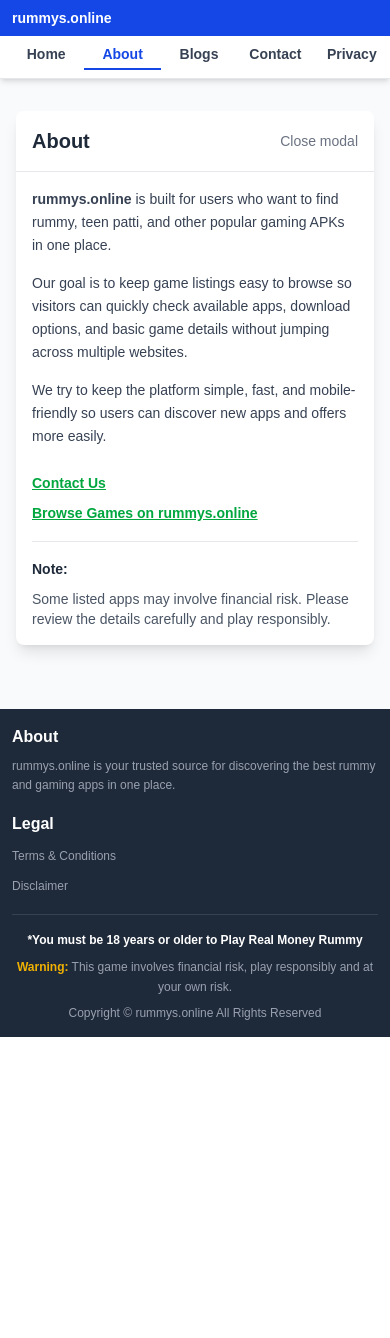
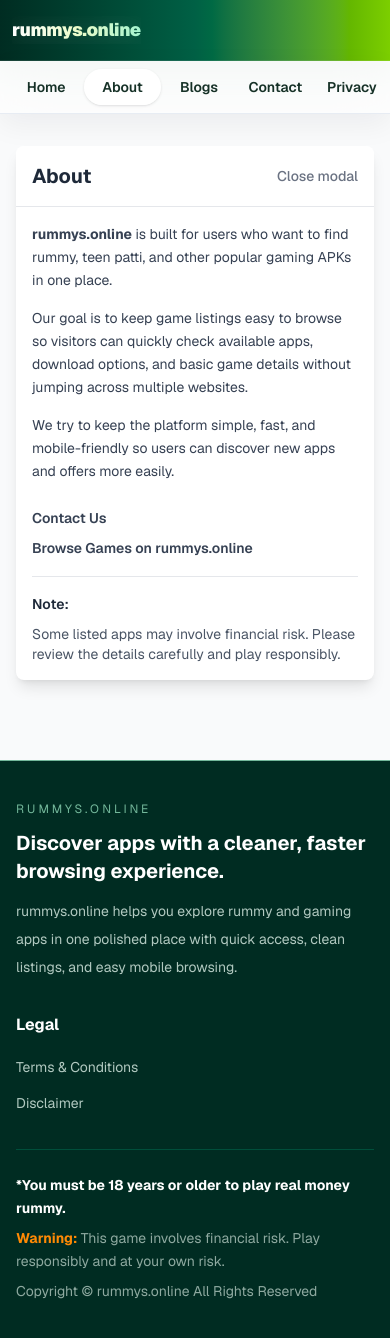
Before and after one commit to mahendra1234Kumar/Rummy-Apk-Hub, a Next.js app: page /about in a window 390 px wide. Shown: the top 1338 px of the page. Before the commit the page ends 1037 px from the top, so only its background shows below. Built offline with nearby package versions, Linux system fonts and the light colour scheme.

Commit message:
latest code change

```diff
--- a/src/app/globals.css
+++ b/src/app/globals.css
@@ -1,8 +1,14 @@
 @import "tailwindcss";
 
 :root {
-  --background: #ffffff;
-  --foreground: #171717;
+  --background: #f3f8f0;
+  --foreground: #163127;
+  --surface: rgba(255, 255, 255, 0.78);
+  --surface-strong: #fffdf8;
+  --border-soft: rgba(22, 49, 39, 0.08);
+  --brand: #4caf50;
+  --brand-deep: #163127;
+  --accent: #f97316;
 }
 
 @theme inline {
@@ -12,31 +18,33 @@
   --font-mono: var(--font-geist-mono);
 }
 
-@media (prefers-color-scheme: dark) {
-  :root {
-    --background: #0a0a0a;
-    --foreground: #ededed;
-  }
-}
-
-body {
-  background: var(--background);
-  color: var(--foreground);
-  font-family: Arial, Helvetica, sans-serif;
-  margin: 0;
-  padding: 0;
+* {
+  box-sizing: border-box;
 }
 
 html {
   width: 100%;
   overflow-x: hidden;
   scroll-behavior: smooth;
-  scroll-padding-top: 120px; /* Account for sticky header */
+  scroll-padding-top: 120px;
 }
 
 body {
   width: 100%;
-  overflow-x: hidden;
+  min-height: 100vh;
+  margin: 0;
+  padding: 0;
+  color: var(--foreground);
+  font-family: var(--font-geist-sans), "Segoe UI", sans-serif;
+  background:
+    radial-gradient(circle at top left, rgba(134, 239, 172, 0.2), transparent 28%),
+    radial-gradient(circle at top right, rgba(190, 242, 100, 0.16), transparent 24%),
+    linear-gradient(180deg, #fbfff8 0%, #f3f8f0 45%, #ecf5e7 100%);
+}
+
+a {
+  color: inherit;
+  text-decoration: none;
 }
 
 header {
@@ -44,28 +52,45 @@
   max-width: 100%;
 }
 
-/* Hide scrollbar for navigation on mobile */
 .scrollbar-hide {
-  -ms-overflow-style: none;  /* IE and Edge */
-  scrollbar-width: none;  /* Firefox */
+  -ms-overflow-style: none;
+  scrollbar-width: none;
 }
 
 .scrollbar-hide::-webkit-scrollbar {
-  display: none;  /* Chrome, Safari and Opera */
+  display: none;
 }
 
-/* Ensure navigation doesn't have extra space */
 nav {
   overflow-x: auto;
   overflow-y: hidden;
 }
 
-/* Remove extra space from navigation on mobile */
 nav > div {
   min-width: 100%;
 }
 
-/* On mobile, ensure no right padding creates extra space */
+.page-shell {
+  position: relative;
+}
+
+.section-card {
+  background: var(--surface);
+  border: 1px solid var(--border-soft);
+  box-shadow: 0 14px 40px rgba(20, 33, 61, 0.08);
+  backdrop-filter: blur(14px);
+}
+
+.soft-panel {
+  background: linear-gradient(
+    145deg,
+    rgba(255, 255, 255, 0.92),
+    rgba(240, 251, 239, 0.9)
+  );
+  border: 1px solid rgba(22, 49, 39, 0.08);
+  box-shadow: 0 18px 50px rgba(22, 49, 39, 0.08);
+}
+
 @media (max-width: 640px) {
   header nav > div {
     padding-right: 0 !important;
--- a/src/components/Footer.tsx
+++ b/src/components/Footer.tsx
@@ -2,23 +2,25 @@
 
 export default function Footer() {
   return (
-    <footer className="bg-gray-800 text-white mt-8 md:mt-16">
-      <div className="w-full px-3 sm:px-4 py-4 sm:py-6 md:py-8">
-        <div className="grid grid-cols-1 sm:grid-cols-2 gap-4 sm:gap-6 md:gap-8 max-w-6xl mx-auto">
+    <footer className="mt-12 md:mt-20 border-t border-emerald-200/70 bg-emerald-950 text-white">
+      <div className="max-w-6xl mx-auto px-4 py-10 md:py-14">
+        <div className="grid grid-cols-1 sm:grid-cols-2 gap-8 md:gap-12">
           <div>
-            <h3 className="text-base sm:text-lg font-bold mb-2 sm:mb-4">
-              About
+            <p className="text-xs uppercase tracking-[0.25em] text-emerald-200/70 mb-3">
+              rummys.online
+            </p>
+            <h3 className="text-xl sm:text-2xl font-bold mb-3">
+              Discover apps with a cleaner, faster browsing experience.
             </h3>
-            <p className="text-gray-400 text-xs sm:text-sm leading-relaxed">
-              rummys.online is your trusted source for discovering the best
-              rummy and gaming apps in one place.
+            <p className="text-emerald-50/75 text-sm sm:text-base leading-7 max-w-xl">
+              rummys.online helps you explore rummy and gaming apps in one
+              polished place with quick access, clean listings, and easy mobile
+              browsing.
             </p>
           </div>
-          <div>
-            <h3 className="text-base sm:text-lg font-bold mb-2 sm:mb-4">
-              Legal
-            </h3>
-            <ul className="space-y-1.5 sm:space-y-2 text-gray-400 text-xs sm:text-sm">
+          <div className="sm:justify-self-end">
+            <h3 className="text-base sm:text-lg font-bold mb-4">Legal</h3>
+            <ul className="space-y-2 text-emerald-50/75 text-sm sm:text-base">
               <li>
                 <Link
                   href="/terms"
@@ -38,19 +40,18 @@
             </ul>
           </div>
         </div>
-        <div className="border-t border-gray-700 mt-4 sm:mt-6 md:mt-8 pt-4 sm:pt-6 md:pt-8 text-center text-gray-400 text-xs sm:text-sm max-w-6xl mx-auto">
+
+        <div className="border-t border-emerald-900 mt-8 pt-6 text-sm text-emerald-50/60">
           <p className="mb-2 leading-relaxed">
-            <strong className="text-white text-xs sm:text-sm">
-              *You must be 18 years or older to Play Real Money Rummy
+            <strong className="text-white">
+              *You must be 18 years or older to play real money rummy.
             </strong>
           </p>
           <p className="mb-2 leading-relaxed">
-            <strong className="text-yellow-500">Warning:</strong> This game
-            involves financial risk, play responsibly and at your own risk.
+            <strong className="text-orange-400">Warning:</strong> This game
+            involves financial risk. Play responsibly and at your own risk.
           </p>
-          <p className="text-xs sm:text-sm">
-            Copyright © rummys.online All Rights Reserved
-          </p>
+          <p>Copyright © rummys.online All Rights Reserved</p>
         </div>
       </div>
     </footer>
--- a/src/components/GameList.tsx
+++ b/src/components/GameList.tsx
@@ -9,8 +9,8 @@
 export default function GameList({ games, title }: GameListProps) {
   if (games.length === 0) {
     return (
-      <div className="text-center py-12">
-        <p className="text-gray-500">No games available at the moment.</p>
+      <div className="soft-panel rounded-[28px] text-center py-12 px-6">
+        <p className="text-slate-500">No games available at the moment.</p>
       </div>
     );
   }
@@ -18,7 +18,7 @@
   return (
     <div className="mb-8 md:mb-12">
       {title && (
-        <h2 className="text-xl md:text-2xl font-bold text-gray-800 mb-4 md:mb-6">{title}</h2>
+        <h2 className="text-xl md:text-2xl font-bold text-slate-900 mb-4 md:mb-6">{title}</h2>
       )}
       <div className="flex flex-col gap-4">
         {games.map((game, index) => (
--- a/src/components/Header.tsx
+++ b/src/components/Header.tsx
@@ -6,79 +6,73 @@
 export default function Header() {
   const pathname = usePathname();
 
-  // Check if current page is active
   const isActive = (href: string) => {
     if (href === "/") {
-      // Home is active only on home page, not on game detail pages
       return pathname === "/" && !pathname.includes("/game/");
     }
     if (href === "/#games") {
-      // Games is active on game detail pages, or if we're on home with games section
       return pathname.startsWith("/game/");
     }
     return pathname === href || pathname.startsWith(href + "/");
   };
 
-  // Get active class for navigation links
   const getActiveClass = (href: string) => {
     const active = isActive(href);
     return active
-      ? "text-blue-700 font-bold border-b-2 border-blue-700 pb-1"
-      : "text-gray-700 hover:text-blue-700";
+      ? "text-emerald-950 bg-white/90 shadow-sm"
+      : "text-slate-600 hover:text-emerald-950 hover:bg-white/70";
   };
 
   return (
-    <header className="bg-white shadow-md sticky top-0 z-[100] w-full left-0 right-0">
-      {/* Top bar (compact like screenshot) */}
-      <div className="bg-blue-700 text-white w-full">
-        <div className="w-full px-3 py-2 flex items-center">
+    <header className="sticky top-0 z-[100] w-full left-0 right-0">
+      <div className="bg-gradient-to-r from-emerald-950 via-emerald-800 to-lime-500 text-white border-b border-white/10 shadow-[0_12px_40px_rgba(20,83,45,0.2)]">
+        <div className="max-w-6xl mx-auto px-3 sm:px-4 py-4">
+          <div className="flex items-center justify-between gap-4">
             <Link
               href="/"
-            className="font-bold text-sm sm:text-base truncate"
+              className="font-black tracking-tight text-lg sm:text-xl truncate"
               title="rummys.online"
             >
+              <span className="bg-gradient-to-r from-white via-lime-100 to-emerald-200 bg-clip-text text-transparent drop-shadow-[0_2px_10px_rgba(255,255,255,0.12)]">
                 rummys.online
+              </span>
             </Link>
+            <span className="hidden md:inline-flex text-xs uppercase tracking-[0.25em] text-emerald-50/80">
+              Fresh Picks Daily
+            </span>
+          </div>
         </div>
       </div>
 
-      {/* Tabs row */}
-      <nav className="bg-white border-b border-gray-200 w-full overflow-hidden">
-        <div className="grid grid-cols-5 sm:flex sm:items-center sm:gap-4 md:gap-6 text-sm font-semibold py-2 px-2 sm:px-3 w-full">
+      <nav className="bg-white/70 backdrop-blur-xl border-b border-slate-200/80 shadow-[0_10px_30px_rgba(15,23,42,0.06)]">
+        <div className="max-w-6xl mx-auto grid grid-cols-5 sm:flex sm:items-center sm:gap-3 text-sm font-semibold py-2 px-2 sm:px-4 w-full">
           <Link
             href="/"
-            className={`transition whitespace-nowrap text-center sm:text-left ${getActiveClass("/")}`}
+            className={`rounded-full px-2.5 sm:px-4 py-2 text-center sm:text-left transition ${getActiveClass("/")}`}
           >
             Home
           </Link>
-          {/* <Link
-            href="/#games"
-            className={`transition whitespace-nowrap flex-shrink-0 ${getActiveClass("/#games")}`}
-            onClick={handleGamesClick}
-          >
-            Games
-          </Link> */}
           <Link
             href="/about"
-            className={`transition whitespace-nowrap text-center sm:text-left ${getActiveClass("/about")}`}
+            className={`rounded-full px-2.5 sm:px-4 py-2 text-center sm:text-left transition ${getActiveClass("/about")}`}
           >
             About
           </Link>
           <Link
             href="/blogs"
-            className={`transition whitespace-nowrap text-center sm:text-left ${getActiveClass("/blogs")}`}
+            className={`rounded-full px-2.5 sm:px-4 py-2 text-center sm:text-left transition ${getActiveClass("/blogs")}`}
           >
             Blogs
           </Link>
           <Link
             href="/contact"
-            className={`transition whitespace-nowrap text-center sm:text-left ${getActiveClass("/contact")}`}
+            className={`rounded-full px-2.5 sm:px-4 py-2 text-center sm:text-left transition ${getActiveClass("/contact")}`}
           >
             Contact
           </Link>
           <Link
             href="/privacy"
-            className={`transition whitespace-nowrap text-center sm:text-left ${getActiveClass("/privacy")}`}
+            className={`rounded-full px-2.5 sm:px-4 py-2 text-center sm:text-left transition ${getActiveClass("/privacy")}`}
           >
             Privacy
           </Link>
```
Also changed, not shown: src/app/page.tsx (+6 -6 lines), src/components/GameCard.tsx (+20 -40 lines). Lines whose indentation alone changed are shown as unchanged.
